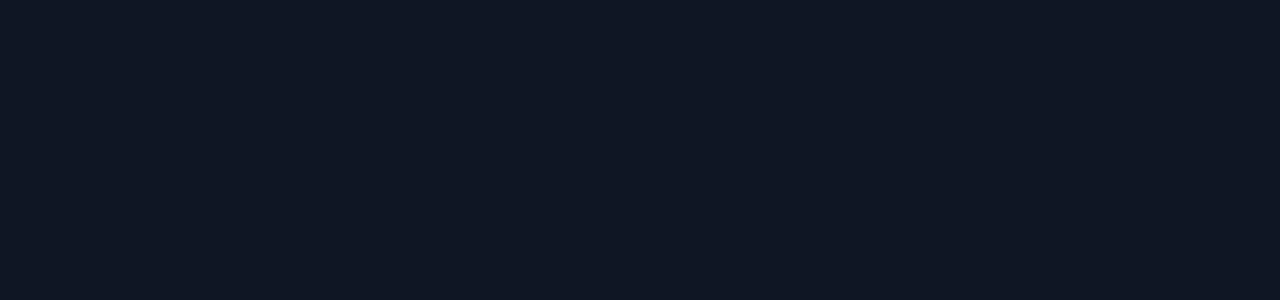
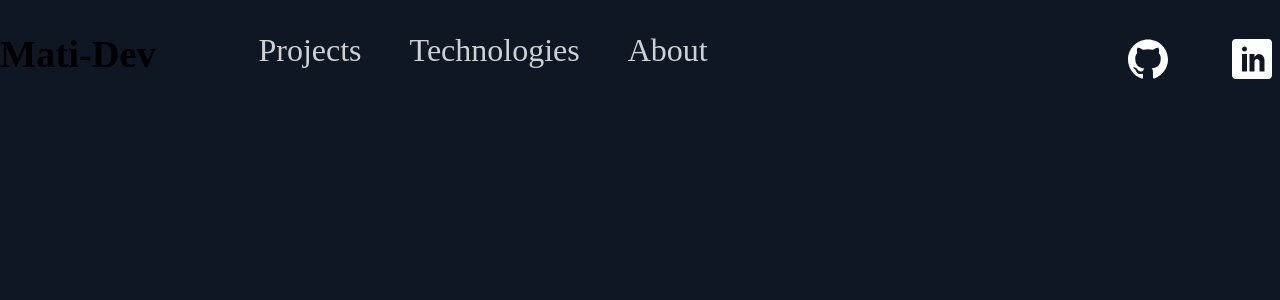
Before and after one commit to Leeder-Code/portfolio-react-nextjs, a Next.js app: page / in a window 1280 px wide. Shown: the top 300 px of the page. Built offline with nearby package versions, Linux system fonts and the light colour scheme.

Commit message:
create Header - NavBar

```diff
--- a/src/components/Header/Header.tsx
+++ b/src/components/Header/Header.tsx
@@ -1,11 +1,96 @@
 import React, { FC } from 'react'
+
+import Link from 'next/link'
 
 import styled from 'styled-components'
 
+import { ImGithub, ImLinkedin } from 'react-icons/im'
+
 const Header: FC = () => {
-  return <HeaderStyles></HeaderStyles>
+  return (
+    <HeaderStyles>
+      <Logo>Mati-Dev</Logo>
+      <LinksContainer>
+        <li>
+          <Link passHref href="#projects">
+            <LinkStyles>Projects</LinkStyles>
+          </Link>
+        </li>
+        <li>
+          <Link passHref href="#technologies">
+            <LinkStyles>Technologies</LinkStyles>
+          </Link>
+        </li>
+        <li>
+          <Link passHref href="#about">
+            <LinkStyles>About</LinkStyles>
+          </Link>
+        </li>
+      </LinksContainer>
+      <SocialContainer>
+        <IconLinkStyles
+          href="https://github.com/leeder-code"
+          target="_blank"
+          rel="noreferrer"
+        >
+          <ImGithub />
+        </IconLinkStyles>
+        <IconLinkStyles
+          href="https://www.linkedin.com/in/mateusz-budzynski/"
+          target="_blank"
+          rel="noreferrer"
+        >
+          <ImLinkedin />
+        </IconLinkStyles>
+      </SocialContainer>
+    </HeaderStyles>
+  )
 }
 const HeaderStyles = styled.div`
   display: flex;
+  justify-content: space-between;
+  padding: 2rem 0rem 1rem 0rem;
+  align-items: center;
+`
+const Logo = styled.div`
+  font-size: 2.4rem;
+  flex: 0.3;
+  font-weight: 700;
+  align-self: flex-start;
+`
+const LinksContainer = styled.ul`
+  display: flex;
+  list-style: none;
+  gap: 3rem;
+  font-size: 2rem;
+  flex: 1;
+  align-self: flex-start;
+`
+const LinkStyles = styled.a`
+  text-decoration: none;
+  color: #fff;
+  cursor: pointer;
+  opacity: 0.8;
+  &:hover {
+    opacity: 1;
+  }
+`
+const IconLinkStyles = styled.a`
+  color: #fff;
+  cursor: pointer;
+  transition: transform 0.3s ease 0s;
+  border-radius: 50px;
+  &:hover {
+    background-color: rgb(33, 45, 69);
+    transform: scale(1.2);
+  }
+  padding: 7px 8px 0px 8px;
+`
+const SocialContainer = styled.ul`
+  display: flex;
+  gap: 3rem;
+  font-size: 2.5rem;
+
+  list-style: none;
 `
 export default Header
```
